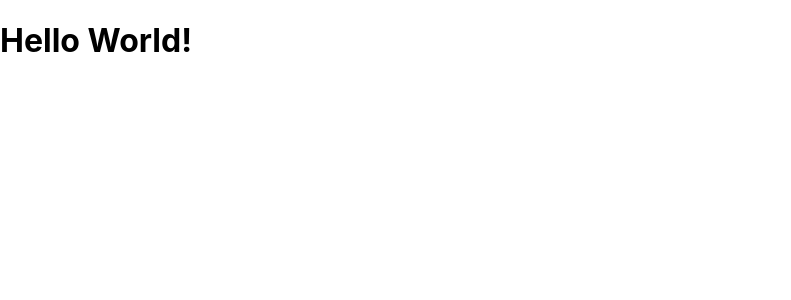
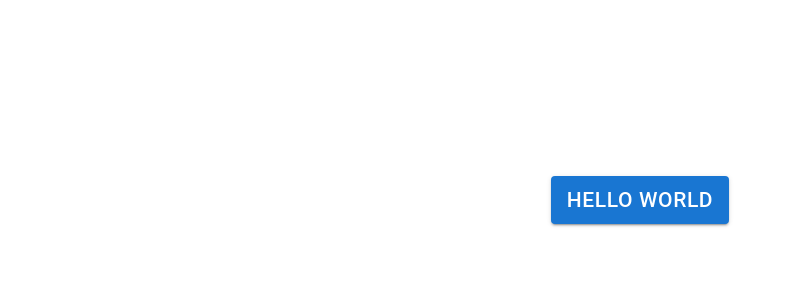
Before and after one commit to aidangadberry/DA_donation, a React (Create React App) app: page / in a window 1280 px wide. Shown: the top 300 px of the page, without its empty margins (0-791 px from the left). Built offline with nearby package versions, Linux system fonts and the light colour scheme.

Commit message:
Add basic styling

```diff
--- a/src/App.js
+++ b/src/App.js
@@ -1,7 +1,10 @@
+import * as React from 'react';
+import Button from '@mui/material/Button';
+
 function App() {
   return (
     <div className="App">
-      <h1>Hello World!</h1>
+      <Button variant="contained">Hello world</Button>
     </div>
   );
 }
--- a/src/index.css
+++ b/src/index.css
@@ -1,13 +1,24 @@
+* {
+  margin: 0;
+  padding: 0;
+  box-sizing: border-box;
+}
+
+html {
+  font-size: 24px;
+}
+
 body {
-  margin: 0;
-  font-family: -apple-system, BlinkMacSystemFont, 'Segoe UI', 'Roboto', 'Oxygen',
-    'Ubuntu', 'Cantarell', 'Fira Sans', 'Droid Sans', 'Helvetica Neue',
-    sans-serif;
+  min-height: 50vh;
+  font-family: 'Roboto', sans-serif;
   -webkit-font-smoothing: antialiased;
   -moz-osx-font-smoothing: grayscale;
 }
 
-code {
-  font-family: source-code-pro, Menlo, Monaco, Consolas, 'Courier New',
-    monospace;
+.App {
+  min-height: 50vh;
+  display: flex;
+  flex-direction: column;
+  justify-content: center;
+  align-items: center;
 }
```
